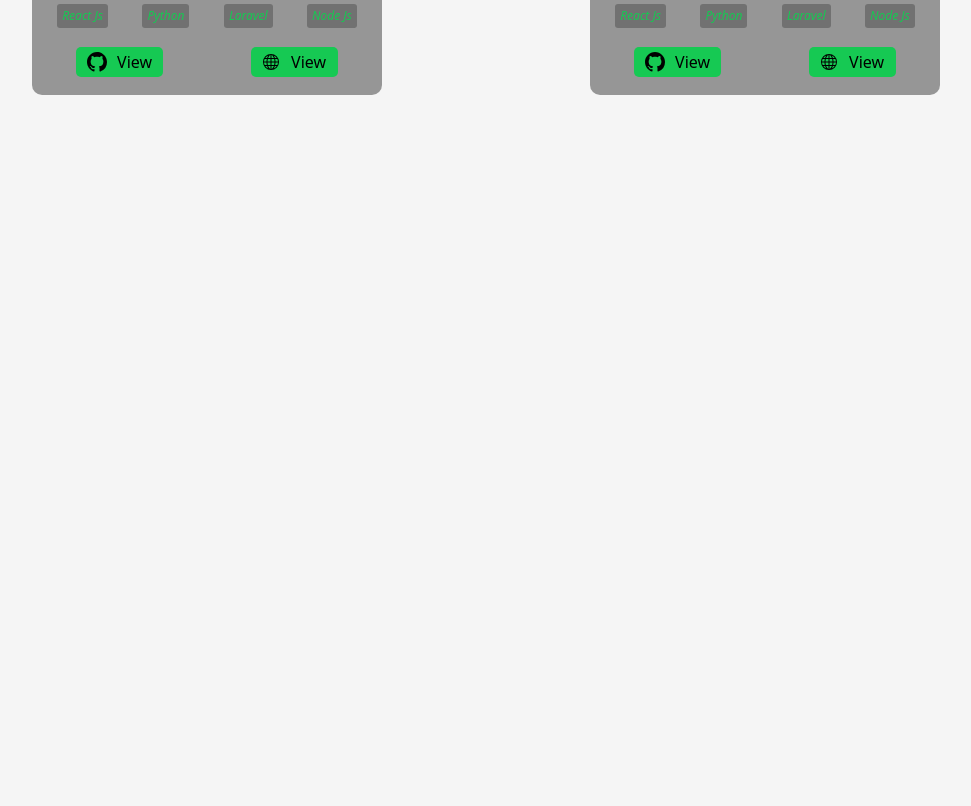
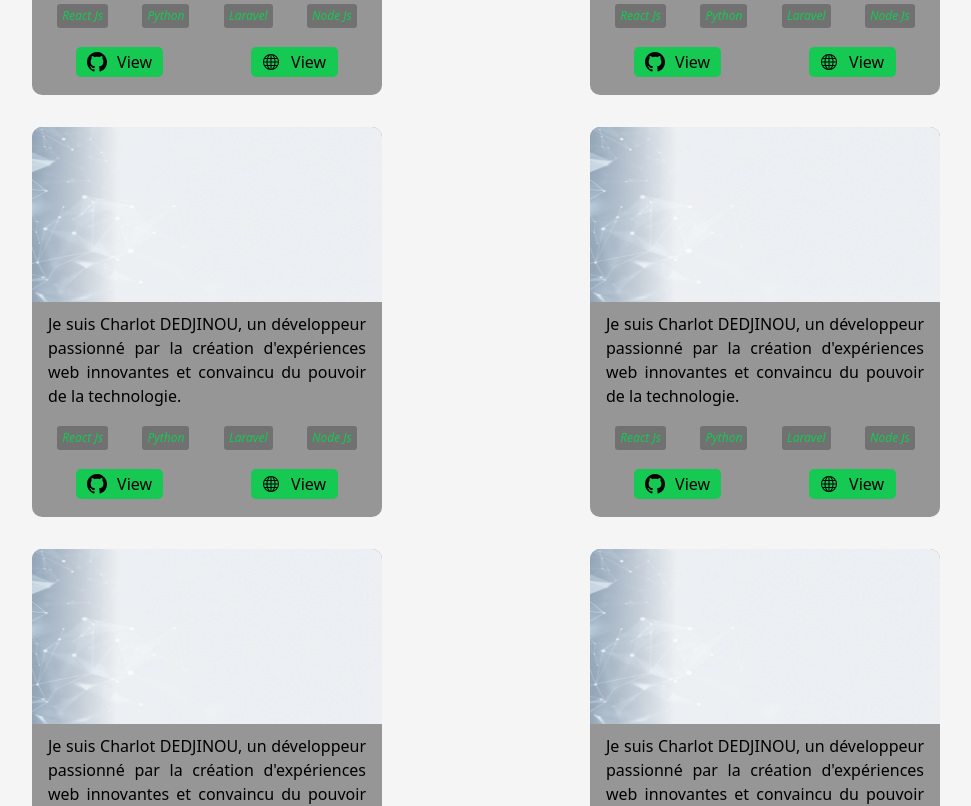
Before and after one commit to Charlot-DEDJINOU/Website, a Vue app: page / in a window 1280 px wide. Shown: the part 4420-5226 px from the top of the page, without its empty margins (154-1125 px from the left). Before the commit the page ends 4531 px from the top, so only its background shows below. Built offline with nearby package versions, Linux system fonts and the light colour scheme.

Commit message:
dynamic projets

```diff
--- a/src/components/ProjectsSection.vue
+++ b/src/components/ProjectsSection.vue
@@ -3,6 +3,7 @@ import SectionTitle from './SectionTitle.vue'
 import { ref, computed } from 'vue'
 import { useStore } from 'vuex'
 import ProjectItem from './ProjectItem.vue'
+import Projects from '../data/Projects';
 
 export default {
   components: {
@@ -15,9 +16,12 @@ export default {
     const uniColor = ref(computed(() => store.state.uniColor))
     const theme = ref(computed(() => store.state.theme))
 
+    const projects = Projects();
+
     return {
       uniColor,
-      theme
+      theme,
+      projects
     }
   }
 }
@@ -45,12 +49,7 @@ export default {
         </select>
       </div>
       <div class="d-flex flex-wrap justify-content-around mt-3">
-        <ProjectItem :theme="theme" :color="uniColor" />
-        <ProjectItem :theme="theme" :color="uniColor" />
-        <ProjectItem :theme="theme" :color="uniColor" />
-        <ProjectItem :theme="theme" :color="uniColor" />
-        <ProjectItem :theme="theme" :color="uniColor" />
-        <ProjectItem :theme="theme" :color="uniColor" />
+        <ProjectItem :theme="theme" :color="uniColor" v-for="(item, index) in projects" :key="index" :projet="item"/>
       </div>
     </div>
   </section>
```
